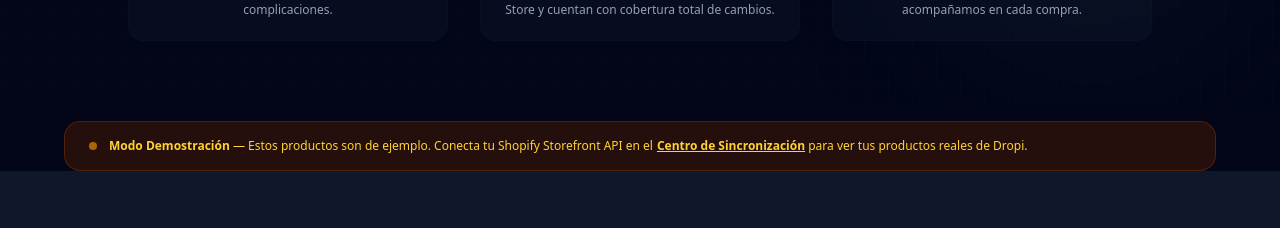
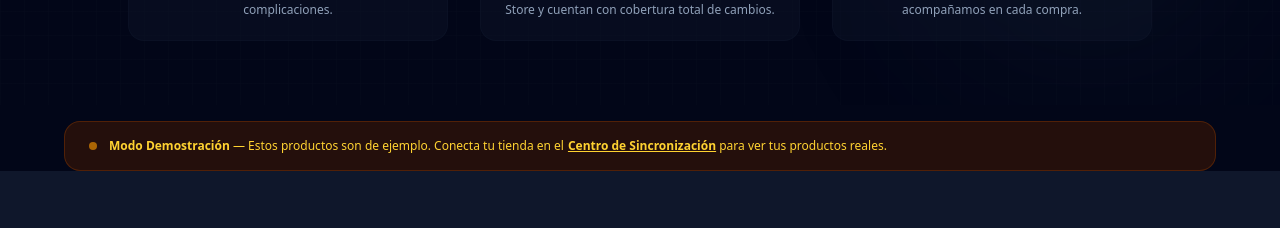
Before and after one commit to yeisonestrada222/La-tienda-de-dante2, a React (Vite) app: page / in a window 1280 px wide. Shown: the part 1021-1249 px from the top of the page. Built offline with nearby package versions, Linux system fonts and the light colour scheme; no server answers.

Commit message:
chore: Ocultar textos internos de Dropi para el usuario final

```diff
--- a/src/App.tsx
+++ b/src/App.tsx
@@ -363,9 +363,9 @@ export default function App() {
               <div className="flex items-center space-x-3">
                 <div className="w-2 h-2 rounded-full bg-amber-500 animate-pulse" />
                 <p className="text-xs text-amber-300">
-                  <strong>Modo Demostración</strong> — Estos productos son de ejemplo. Conecta tu Shopify Storefront API en el
+                  <strong>Modo Demostración</strong> — Estos productos son de ejemplo. Conecta tu tienda en el
                   <button onClick={() => setIsIntegrationHubOpen(true)} className="underline font-bold ml-1 hover:text-amber-200 cursor-pointer">Centro de Sincronización</button>
-                  {' '}para ver tus productos reales de Dropi.
+                  {' '}para ver tus productos reales.
                 </p>
               </div>
             </div>
--- a/src/components/Catalog.tsx
+++ b/src/components/Catalog.tsx
@@ -80,7 +80,7 @@ export default function Catalog({ products, onAddToCart, onOpenCheckoutWithProdu
             </div>
             <h3 className="font-sans font-bold text-lg text-white">Catálogo en Sincronización</h3>
             <p className="text-xs text-slate-400 leading-relaxed">
-              No encontramos productos reales disponibles para esta categoría en este momento. Si acabas de importar desde Dropi, por favor verifica que estén activos en tu bodega.
+              No encontramos productos disponibles para esta categoría en este momento. Por favor verifica que estén activos en tu bodega.
             </p>
           </div>
         ) : (
```
